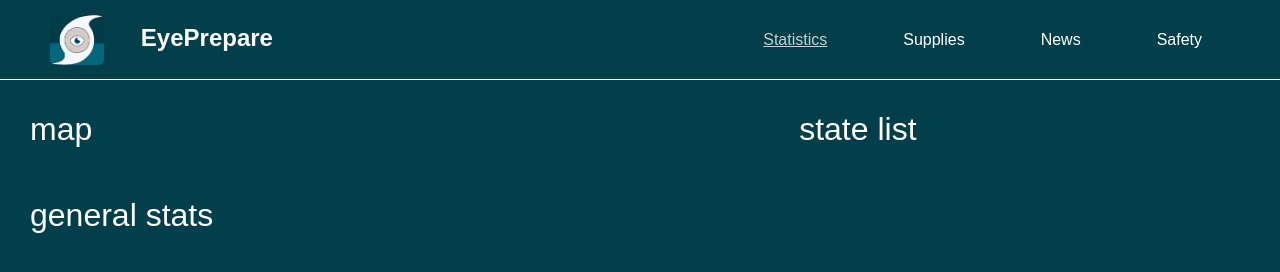
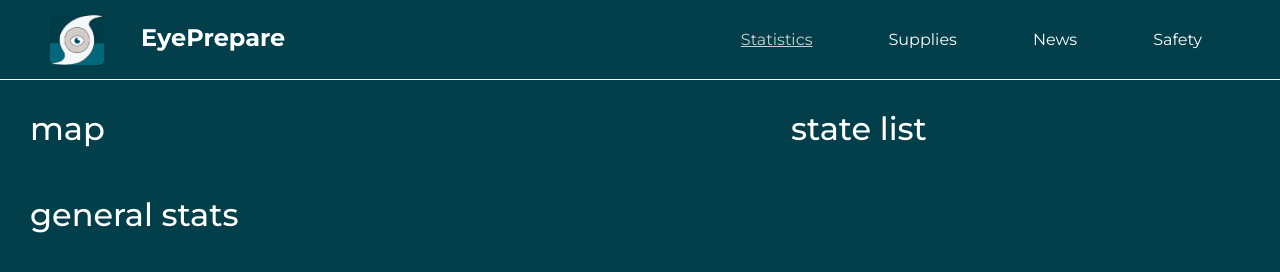
Before and after one commit to KnightHacks2020-hurricane/EyePrepare, a plain HTML site: page hackathon/statistics.html in a window 1280 px wide. Drawn offline with nearby package versions, Linux system fonts and the light colour scheme.

Commit message:
Update statistics.html

```diff
--- a/hackathon/statistics.html
+++ b/hackathon/statistics.html
@@ -3,6 +3,7 @@
   <head>
     <meta charset="utf-8">
     <link rel="stylesheet" href="https://stackpath.bootstrapcdn.com/bootstrap/4.5.2/css/bootstrap.min.css" integrity="sha384-JcKb8q3iqJ61gNV9KGb8thSsNjpSL0n8PARn9HuZOnIxN0hoP+VmmDGMN5t9UJ0Z" crossorigin="anonymous">
+    <link href="https://fonts.googleapis.com/css2?family=Montserrat:ital,wght@0,400;0,500;0,600;0,700;1,400;1,500&display=swap" rel="stylesheet">
     <link rel="stylesheet" href="css/styles.css">
     <link rel="stylesheet" href="css/statistics.css">
     <title>Statistics</title>
```
